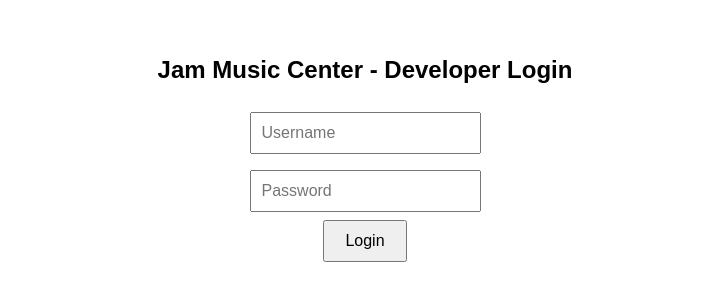
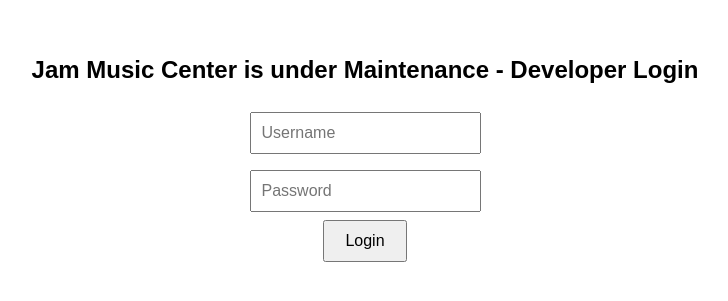
Before and after one commit to Jam-Music-Center/jam-music-center, a plain HTML site: page login.html in a window 1280 px wide. Shown: the part 243-544 px from the top of the page, without its empty margins (275-1003 px from the left). Drawn offline with Linux system fonts and the light colour scheme.

Commit message:
Rename of Developer Login

```diff
--- a/login.html
+++ b/login.html
@@ -3,7 +3,7 @@
 <head>
   <meta charset="UTF-8" />
   <meta name="viewport" content="width=device-width, initial-scale=1.0"/>
-  <title>Login - Jam Music Center</title>
+  <title>Under Maintenance - Jam Music Center</title>
   <style>
     body {
       font-family: sans-serif;
@@ -28,7 +28,7 @@
   </style>
 </head>
 <body>
-  <h2>Jam Music Center - Developer Login</h2>
+  <h2>Jam Music Center is under Maintenance - Developer Login</h2>
   <input type="text" id="username" placeholder="Username" />
   <input type="password" id="password" placeholder="Password" />
   <button onclick="checkLogin()">Login</button>
```
